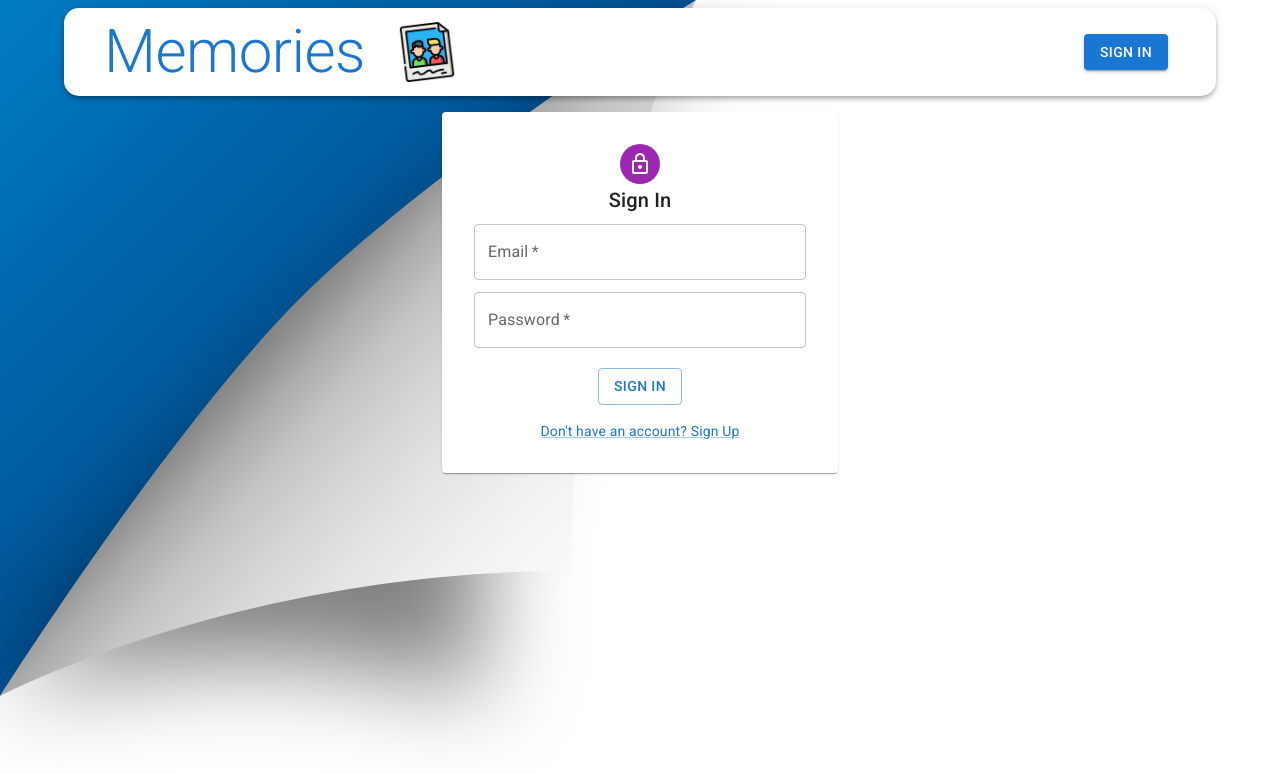
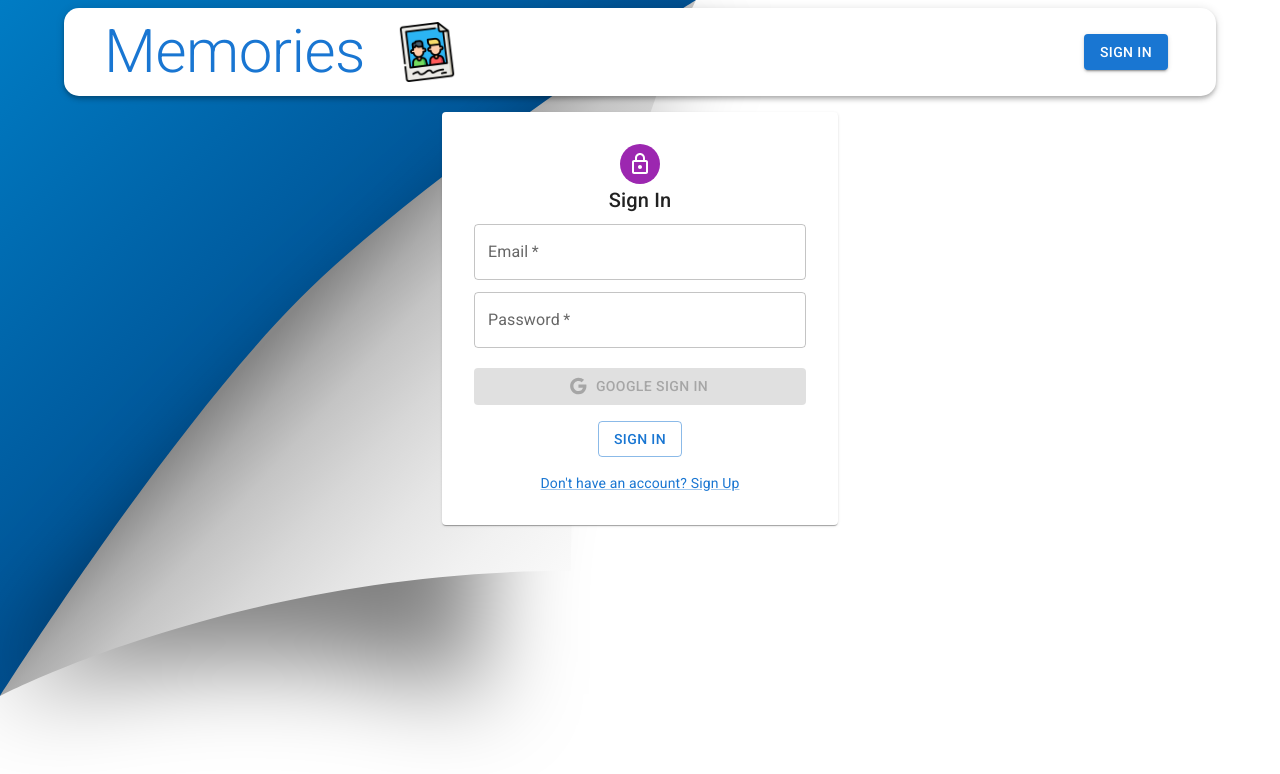
Before and after one commit to SklifCybe/memories, a React (Create React App) app in the folder client/: page /auth in a window 1280 px wide. Shown: the top 774 px of the page. Built offline with nearby package versions, Linux system fonts and the light colour scheme.

Commit message:
intall google-login and refactoring validation in auth

```diff
--- a/client/package.json
+++ b/client/package.json
@@ -20,6 +20,7 @@
     "moment": "^2.29.1",
     "react": "^17.0.2",
     "react-dom": "^17.0.2",
+    "react-google-login": "^5.2.2",
     "react-redux": "^7.2.6",
     "react-router-dom": "6",
     "react-scripts": "4.0.3",
--- a/client/src/components/Auth/SignIn/index.tsx
+++ b/client/src/components/Auth/SignIn/index.tsx
@@ -1,7 +1,10 @@
 import { FC, ReactElement } from 'react';
 import { Typography, TextField, Button } from '@mui/material';
 import { useFormik } from 'formik';
-import * as yup from 'yup';
+import { GoogleLogin } from 'react-google-login';
+import GoogleIcon from '@mui/icons-material/Google';
+
+import { signInSchema } from '../validationSchemas';
 
 import { useStyles } from '../styles';
 
@@ -9,29 +12,27 @@ type SignInProps = {
   switchMode: () => void;
 };
 
+const initialValues = {
+  email: '',
+  password: '',
+};
+
 const SignIn: FC<SignInProps> = ({ switchMode }): ReactElement => {
   const classes = useStyles();
   const formik = useFormik({
-    initialValues: {
-      email: '',
-      password: '',
-    },
-    validationSchema: yup.object({
-      email: yup
-        .string()
-        .email('Enter a valid email')
-        .max(40, 'Email should be of maximum 40 characters length')
-        .required('Email is required'),
-      password: yup
-        .string()
-        .min(8, 'Password should be of minimum 8 characters length')
-        .max(32, 'Password should be of maximum 32 characters length')
-        .required('Password is required'),
-    }),
+    initialValues,
+    validationSchema: signInSchema,
     onSubmit: (values) => {
       console.log(values);
     },
   });
+
+  const successGoogleLogin = (res: any) => {
+    console.log(res);
+  };
+  const failGoogleLogin = () => {
+    console.error('Bad login. Try again.');
+  };
 
   return (
     <>
@@ -61,6 +62,24 @@ const SignIn: FC<SignInProps> = ({ switchMode }): ReactElement => {
           error={formik.touched.password && Boolean(formik.errors.password)}
           helperText={formik.touched.password && formik.errors.password}
         />
+        <GoogleLogin
+          clientId="372984908748-eeij54jgr78i3g8o4tfb1ct0aa99ra0p.apps.googleusercontent.com"
+          onSuccess={successGoogleLogin}
+          onFailure={failGoogleLogin}
+          cookiePolicy="single_host_origin"
+          render={(renderProps) => (
+            <Button
+              className={classes.googleBtn}
+              type="submit"
+              fullWidth
+              variant="contained"
+              onClick={renderProps.onClick}
+              disabled={renderProps.disabled}
+              startIcon={<GoogleIcon />}>
+              Google Sign In
+            </Button>
+          )}
+        />
         <Button className={classes.submitButton} variant="outlined" type="submit">
           Sign In
         </Button>
--- a/client/src/components/Auth/SignUp/index.tsx
+++ b/client/src/components/Auth/SignUp/index.tsx
@@ -1,7 +1,8 @@
 import { FC, ReactElement } from 'react';
 import { Typography, TextField, Button, Grid } from '@mui/material';
 import { useFormik } from 'formik';
-import * as yup from 'yup';
+
+import { signUpSchema } from '../validationSchemas';
 
 import { useStyles } from '../styles';
 
@@ -9,43 +10,19 @@ type SignUpProps = {
   switchMode: () => void;
 };
 
+const initialValues = {
+  email: '',
+  password: '',
+  repeatPassword: '',
+  firstName: '',
+  lastName: '',
+};
+
 const SignUp: FC<SignUpProps> = ({ switchMode }): ReactElement => {
   const classes = useStyles();
   const formik = useFormik({
-    initialValues: {
-      email: '',
-      password: '',
-      repeatPassword: '',
-      firstName: '',
-      lastName: '',
-    },
-    validationSchema: yup.object({
-      email: yup
-        .string()
-        .email('Enter a valid email')
-        .max(40, 'Email should be of maximum 40 characters length')
-        .required('Email is required'),
-      password: yup
-        .string()
-        .min(8, 'Password should be of minimum 8 characters length')
-        .max(32, 'Password should be of maximum 32 characters length')
-        .required('Password is required'),
-      repeatPassword: yup
-        .string()
-        .min(8, 'Repeat password should be of minimum 8 characters length')
-        .max(32, 'Repeat password should be of maximum 32 characters length')
-        .required('Repeat password is required'),
-      firstName: yup
-        .string()
-        .min(2, 'First name should be of minimum 8 characters length')
-        .max(32, 'First name should be of maximum 32 characters length')
-        .required('First name is required'),
-      lastName: yup
-        .string()
-        .min(2, 'Last name should be of minimum 8 characters length')
-        .max(32, 'Last name should be of maximum 32 characters length')
-        .required('Lsst name is required'),
-    }),
+    initialValues,
+    validationSchema: signUpSchema,
     onSubmit: (values) => {
       console.log(values);
     },
--- a/client/src/components/Auth/styles.ts
+++ b/client/src/components/Auth/styles.ts
@@ -29,6 +29,9 @@ const useStyles = makeStyles((theme: Theme) => ({
       textDecorationColor: theme.palette.primary.dark,
     },
   },
+  googleBtn: {
+    marginTop: '1rem',
+  },
 }));
 
 export { useStyles };
--- /dev/null
+++ b/client/src/components/Auth/validationSchemas.ts
@@ -0,0 +1,37 @@
+import * as yup from 'yup';
+
+const totalFields = {
+  email: yup
+    .string()
+    .email('Enter a valid email')
+    .max(40, 'Email should be of maximum 40 characters length')
+    .required('Email is required'),
+  password: yup
+    .string()
+    .min(8, 'Password should be of minimum 8 characters length')
+    .max(32, 'Password should be of maximum 32 characters length')
+    .required('Password is required'),
+};
+
+const signInSchema = yup.object(totalFields);
+
+const signUpSchema = yup.object({
+  ...totalFields,
+  repeatPassword: yup
+    .string()
+    .min(8, 'Repeat password should be of minimum 8 characters length')
+    .max(32, 'Repeat password should be of maximum 32 characters length')
+    .required('Repeat password is required'),
+  firstName: yup
+    .string()
+    .min(2, 'First name should be of minimum 8 characters length')
+    .max(32, 'First name should be of maximum 32 characters length')
+    .required('First name is required'),
+  lastName: yup
+    .string()
+    .min(2, 'Last name should be of minimum 8 characters length')
+    .max(32, 'Last name should be of maximum 32 characters length')
+    .required('Lsst name is required'),
+});
+
+export { signUpSchema, signInSchema };
```
Also changed, not shown: 1 other file (tests, documents, lock files or other folders).
